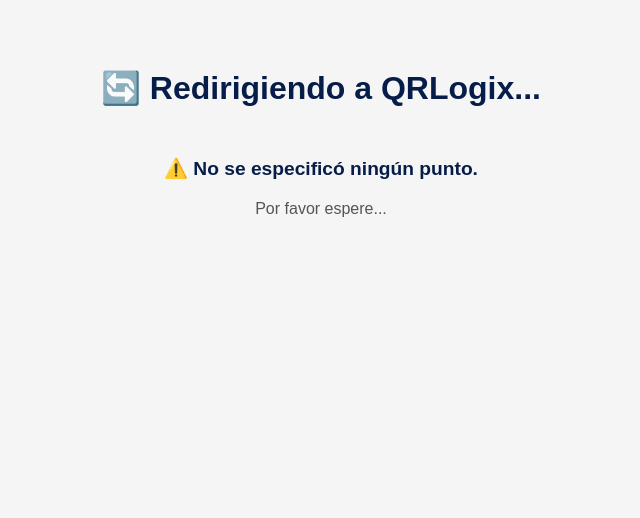
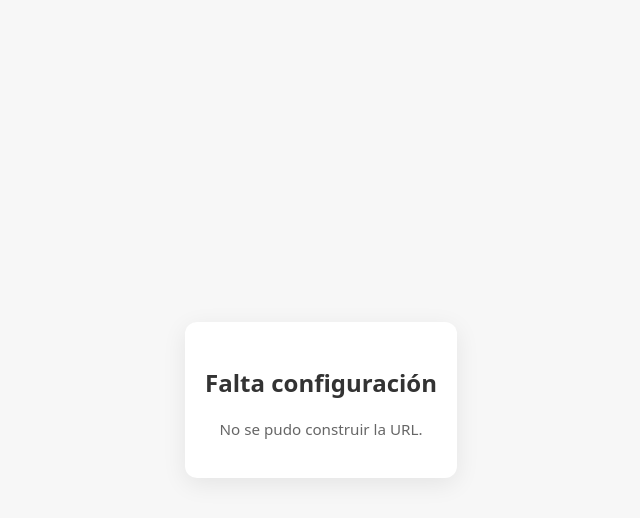
Before and after one commit to usuarioap03-hash/hosting, a plain HTML site: page index.html in a window 1280 px wide. Shown: the whole page, without its empty margins (319-959 px from the left). Drawn offline with Linux system fonts and the light colour scheme.

Commit message:
Update index.html

```diff
--- a/index.html
+++ b/index.html
@@ -1,54 +1,53 @@
 <!DOCTYPE html>
 <html lang="es">
 <head>
-    <meta charset="UTF-8">
-    <meta name="viewport" content="width=device-width, initial-scale=1.0">
-    <title>QRLogix - Redirección</title>
+  <meta charset="utf-8" />
+  <title>QRLogix Redirect</title>
+  <meta name="viewport" content="width=device-width,initial-scale=1" />
   <style>
-        body {
-            background-color: #f5f5f5;
-            font-family: Arial, sans-serif;
-            text-align: center;
-            padding: 40px;
-            color: #071D49;
+    body{
+        font-family:system-ui,Arial,sans-serif;
+        display:flex;
+        min-height:100vh;
+        align-items:center;
+        justify-content:center;
+        margin:0;
+        background:#f7f7f7;color:#333
         }
-        .mensaje {
-            margin-top: 50px;
-            font-size: 1.2rem;
-            font-weight: bold;
+    .card{
+        background:#fff;
+          padding:24px 20px;border-radius:12px;
+          box-shadow:0 6px 24px rgba(0,0,0,.08);
+          max-width:520px;text-align:center
          }
-        .cargando {
-            margin-top: 20px;
-            font-size: 1rem;
-            color: #555;
+    .muted{
+        color:#666;font-size:.95rem
+          }
+    code{
+        background:#f0f0f0;
+        padding:2px 6px;border-radius:6px
         }
   </style>
 </head>
 <body>
-    <h1>🔄 Redirigiendo a QRLogix...</h1>
-    <div class="mensaje" id="mensaje"></div>
-    <div class="cargando">Por favor espere...</div>
+  <div class="card">
+    <h1>Conectando con QRLogix…</h1>
+    <p class="muted">Si no ocurre nada, revisa tu conexión o vuelve a escanear el QR.</p>
+    <p class="muted">También puedes abrir manualmente el enlace reflejado en tu QR.</p>
+  </div>
+  <script>
+    // Opción simple: actualiza BASE cuando cambie tu túnel (ngrok / Cloudflare / etc.)
+    const BASE = "https://TU-TUNEL-ACtUAL.ejemplo";  // <-- ACTUALIZA ESTO CUANDO CAMBIE EL TÚNEL
 
-    <script>
-        // ✅ Cambia esta URL cada vez que actualices el túnel
-        const BASE_URL = "https://TU-TUNEL-ACTUAL.ngrok-free.app";
-
-        // Obtener parámetros de la URL
-        const params = new URLSearchParams(window.location.search);
-        const punto = params.get("punto");
-
-        if (punto) {
-            const destino = `${BASE_URL}/scan/punto${punto}`;
-            document.getElementById("mensaje").textContent =
-                `Será redirigido al Punto ${punto}`;
-
-            // Redirigir en 1.5 segundos
-            setTimeout(() => {
-                window.location.href = destino;
-            }, 1500);
+    // El QR debe apuntar a: https://usuarioap03-hash.github.io/hosting/?path=scan/punto1
+    // o para el registro de dispositivos: ?path=registro_dispositivo
+    const qs = new URLSearchParams(location.search);
+    const path = (qs.get("path") || "").replace(/^\/+/, "");
+    if (BASE && path) {
+      location.replace(`${BASE}/${path}`);
     } else {
-            document.getElementById("mensaje").textContent =
-                "⚠️ No se especificó ningún punto.";
+      document.querySelector(".card").innerHTML =
+        "<h2>Falta configuración</h2><p class='muted'>No se pudo construir la URL.</p>";
     }
   </script>
 </body>
```
Lines whose indentation alone changed are shown as unchanged.
